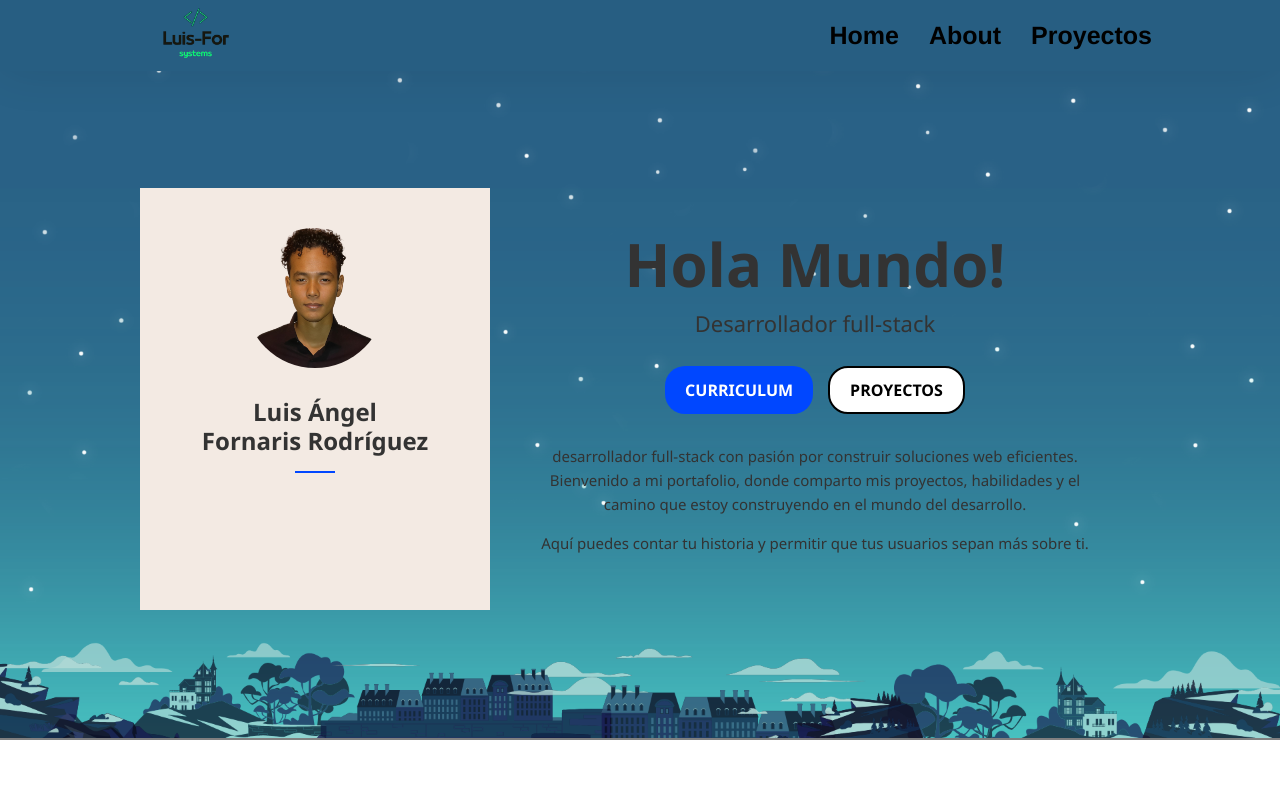
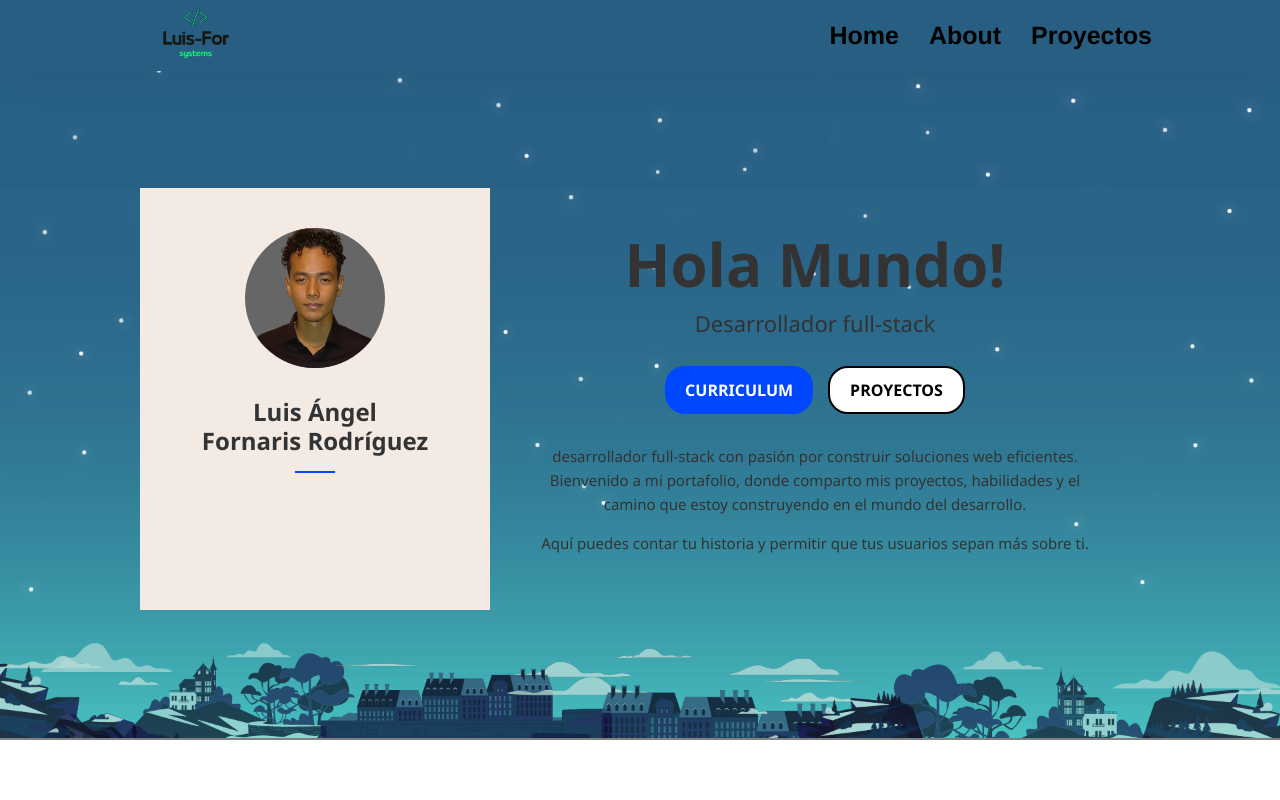
Before and after one commit to Luis-For/PortafolioV1, a Vue app: page / in a window 1280 px wide. Shown: the top 800 px of the page. Built offline with nearby package versions, Linux system fonts and the light colour scheme.

Commit message:
update background color of the photo

```diff
--- a/src/components/Profile.vue
+++ b/src/components/Profile.vue
@@ -1,7 +1,7 @@
 <template>
   <div class="profile-container">
     <div class="sidebar">
-      <img class="profile-pic" src="../assets/oZmI3HE1IrxwMJIqZO2lS-transformed.png" alt="Maya Nares">
+      <img class="profile-pic" src="../assets/oZmI3HE1IrxwMJIqZO2lS-transformed.png" alt="Luis Fornaris">
       <h2 class="name">Luis Ángel<br>Fornaris Rodríguez</h2>
       <div class="divider"></div>
       <div class="social-icons">
@@ -61,6 +61,7 @@ export default{
   border-radius: 50%;
   object-fit: cover;
   margin-bottom: 20px;
+  background-color: #666;
 }
 
 .name {
```
